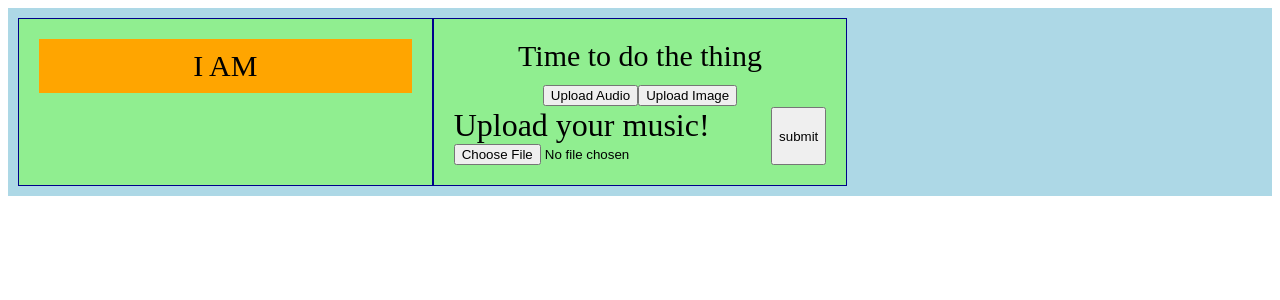
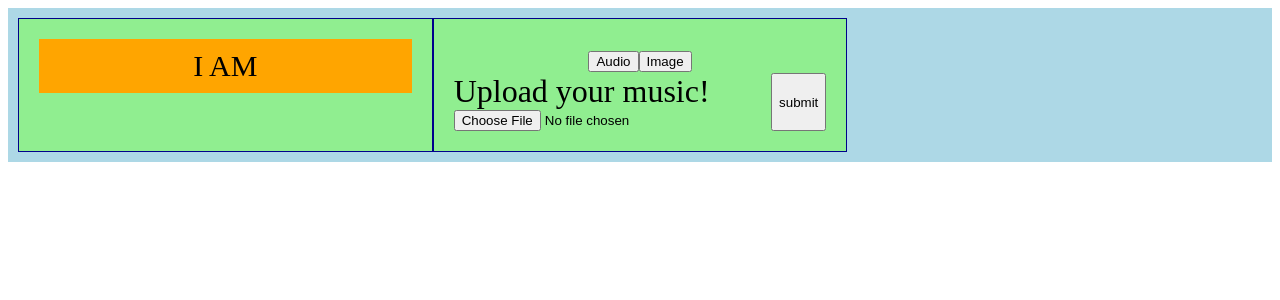
Before and after one commit to Aborgen/chromaudible, a Vue app in the folder front/: page / in a window 1280 px wide. Shown: the top 300 px of the page. Built offline with nearby package versions, Linux system fonts and the light colour scheme.

Commit message:
Refactor result of @click directives on both audio-upload and image-upload components into individual methods

```diff
--- a/front/src/components/layout/TheContent/TheContent.vue
+++ b/front/src/components/layout/TheContent/TheContent.vue
@@ -1,12 +1,23 @@
 <template>
 <section :class="classFromParent + ' content-container'">
-  <header>Time to do the thing</header>
   <section class='button-group'>
-    <button @click='currentMode = ModeEnum.AUDIO'>Upload Audio</button>
-    <button @click='currentMode = ModeEnum.IMAGE'>Upload Image</button>
+    <button class='flex-button' @click='setAudioMode'
+            :id='currentMode === ModeEnum.AUDIO && "selected-button"'>Audio</button>
+    <button class='flex-button' @click='setImageMode'
+            :id='currentMode === ModeEnum.IMAGE && "selected-button"'>Image</button>
   </section>
-  <audio-upload v-if=     "currentMode === ModeEnum.AUDIO" />
-  <image-upload v-else-if="currentMode === ModeEnum.IMAGE" />
+  <section class='interactive-container'>
+    <audio-upload v-if             ="currentMode === ModeEnum.AUDIO"
+                  :base-url        ='baseUrl'
+                  :handle-error    ='handleError'
+                  class-from-parent='interactive-item'
+    />
+    <image-upload v-else-if        ="currentMode === ModeEnum.IMAGE"
+                  :base-url        ='baseUrl'
+                  :handle-error    ='handleError'
+                  class-from-parent='interactive-item'
+    />
+  </section>
 </section>
 </template>
 
@@ -15,16 +26,41 @@ import AudioUpload from './internal/AudioUpload/AudioUpload';
 import ImageUpload from './internal/ImageUpload/ImageUpload';
 import ModeEnum from './internal/misc/ModeEnum';
 
+function resetState() {
+  this.allowedRetries = 3;
+}
+
 function setAudioMode() {
-  if (this.currentMode !== ModeEnum.AUDIO) {
-    this.currentMode = ModeEnum.AUDIO;
+  if (this.currentMode === ModeEnum.AUDIO) {
+    return;
   }
+
+  this.resetState();
+  this.currentMode = ModeEnum.AUDIO;
 }
 
 function setImageMode() {
-  if (this.currentMode !== ModeEnum.IMAGE) {
-    this.currentMode = ModeEnum.IMAGE;
+  if (this.currentMode === ModeEnum.IMAGE) {
+    return;
   }
+
+  this.resetState();
+  this.currentMode = ModeEnum.IMAGE;
+}
+
+function handleError(errorCode, func) {
+  if (errorCode === this.lastHTTPCode && this.allowedRetries > 0) {
+    this.allowedRetries--;
+  }
+  else if (this.lastHTTPCode !== 0) {
+    this.allowedRetries++;
+  }
+
+  this.lastHTTPCode = errorCode;
+  const stopTrying = this.allowedRetries <= 0;
+  const message = 'The server is unavailable. Please try again later.';
+  const timeout = stopTrying ? 4000 : 3000;
+  setTimeout(() => func(stopTrying, message), timeout);
 }
 
 export default {
@@ -35,16 +71,21 @@ export default {
   },
   data: function() {
     return {
+      baseUrl: 'http://localhost:5000',
       currentMode: ModeEnum.AUDIO,
-      ModeEnum
+      ModeEnum,
+      lastHTTPCode: 0,
+      allowedRetries: 2
     }
   },
   methods: {
     setAudioMode,
-    setImageMode
+    setImageMode,
+    handleError,
+    resetState
   },
   props: {
-    'classFromParent': {
+    classFromParent: {
       type: String,
       required: true
     }
```
